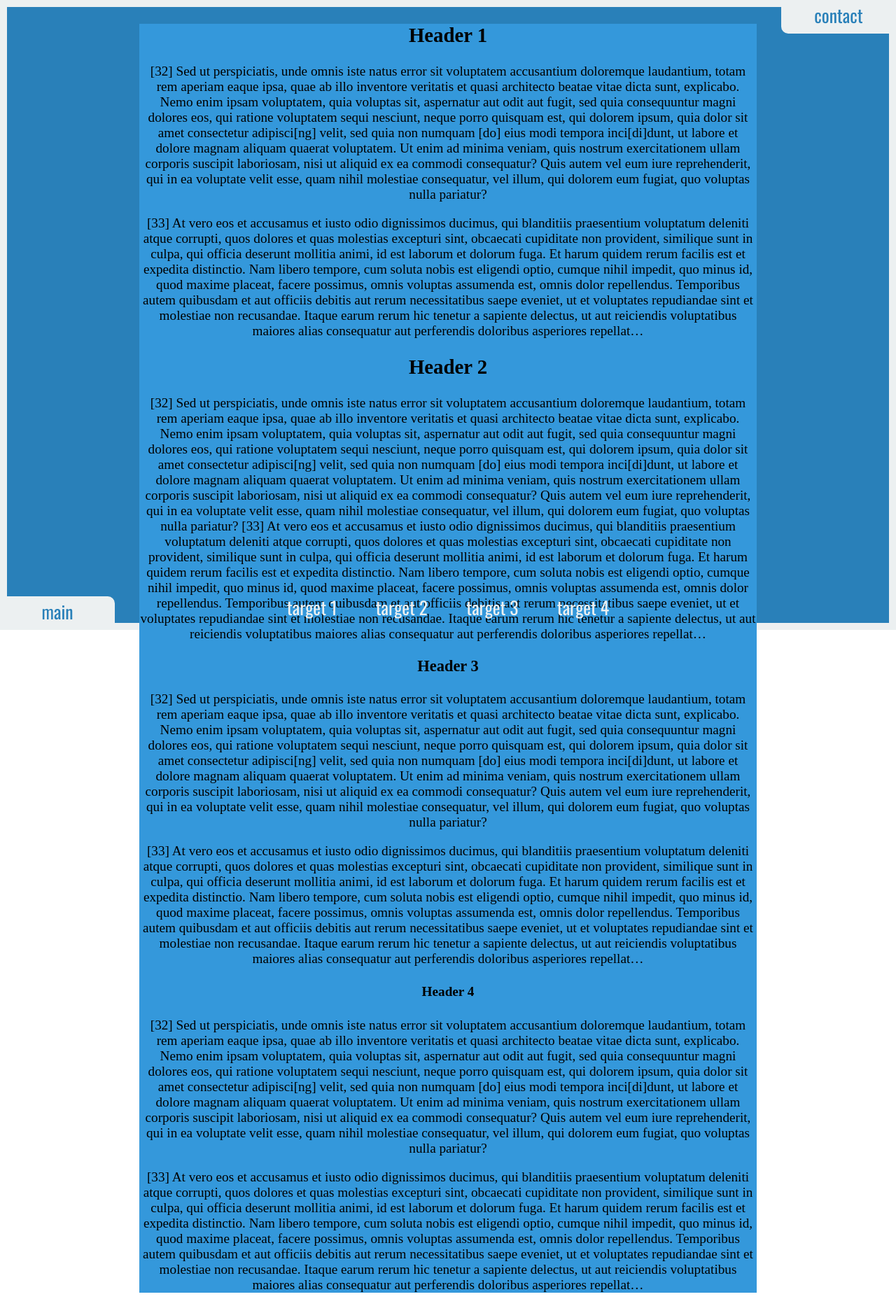
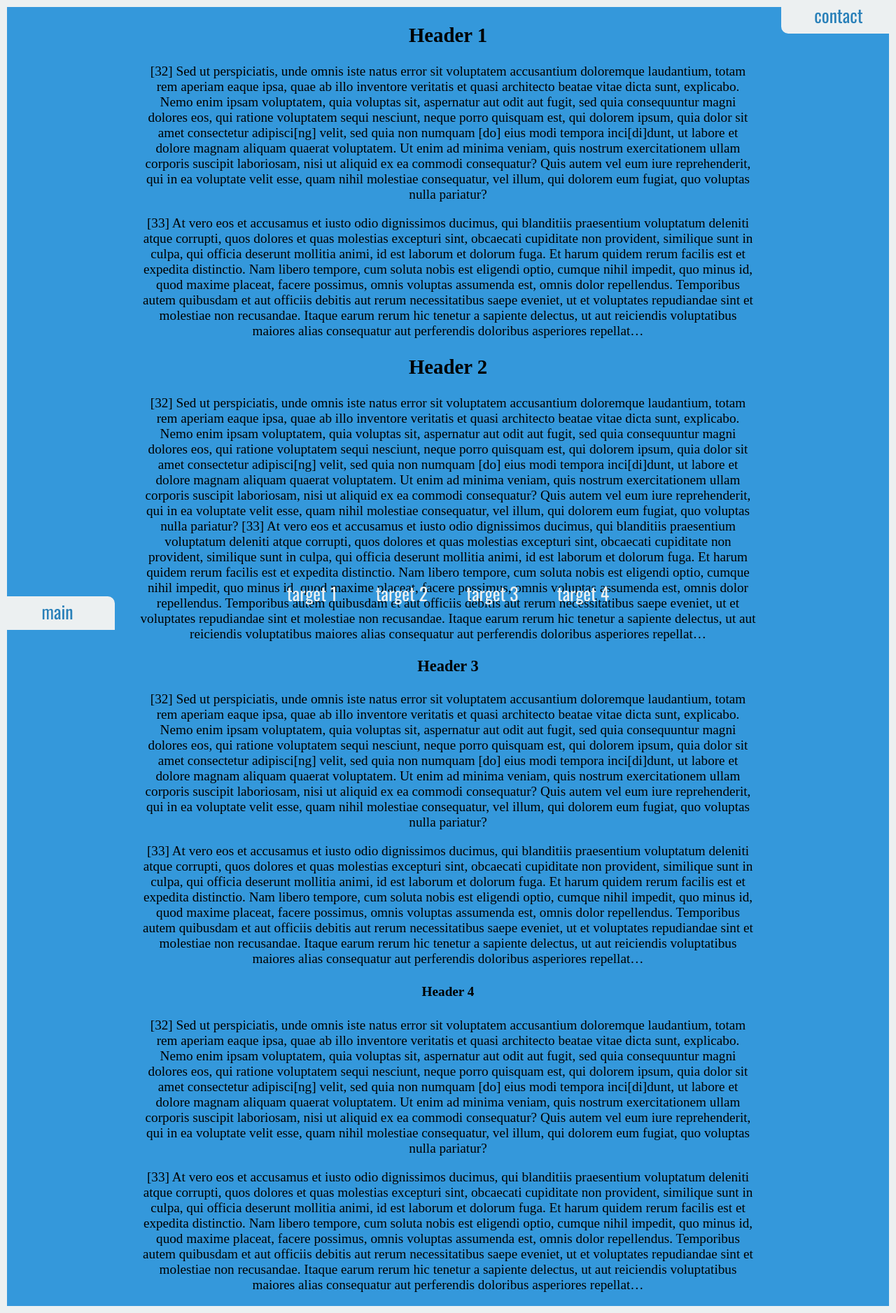
Before and after one commit to ozagordi/es_site, a Jekyll site: the page built from target1/index.md, in a window 1280 px wide. Shown: the whole page at 70% size. Built offline with Jekyll 4.4.1, drawn with Linux system fonts in a browser that asks for light colours; some web fonts are replaced; Markdown is read by kramdown in place of the engine named in the settings; before the commit the page ends 1847 px from its top, so only the background shows below that.

Commit message:
Image in home centered again. Bottom links now higher, less shadow.

```diff
--- a/_layouts/engene.html
+++ b/_layouts/engene.html
@@ -16,7 +16,7 @@
 
 <body>
 
-<div id="home" class="color belize-hole">
+<div id="home" class="color peter-river">
 	<!-- MAIN CONTENT -->
 	<div id="main_content_wrap" class="outer">
 		<section id="main_content" class="inner">
--- a/css/main.css
+++ b/css/main.css
@@ -66,7 +66,7 @@
 	height: 100%;
 	min-height: 100%;
 	z-index: -1;
-	display: block;
+	display: table;
 	text-align: center;
 	vertical-align: middle;
 
@@ -81,16 +81,14 @@
 	bottom: 0px;
 }
 
-#homeinner {
-	text-align: center;
-	vertical-align: middle;
-	display: table-cell;
+#home img {
 	width: 50%;
 }
 
-#homeinner img {
-	width: 55%;
-	z-index: 1;
+#homeinner {
+	display: table-cell;
+	width: 100%;
+	height: 100%;
 	vertical-align: middle;
 }
 
@@ -106,7 +104,7 @@
 #footer {
 	position: fixed;
 	width: 100%;
-	bottom: 20px;
+	bottom: 40px;
 	left: 0px;
 	z-index: 50; /* It should not overlap the button */
 	height: 2.0em;
@@ -131,7 +129,7 @@
 
 a:hover {
 	color: #FF3300;
-	text-shadow: #010101 0px 0px 2px;
+	text-shadow: #010101 0px 0px 1px;
 }
 
 .growing-button {
--- a/index.html
+++ b/index.html
@@ -20,6 +20,7 @@
 	<div id="button-bl" class="growing-button">
  		<a class="button-link" href="./">main</a>
 	</div>
+
 	<div id="button-tr" class="growing-button">
 		<a class="button-link" href="contact">contact</a>
 	</div>
@@ -34,4 +35,5 @@
 </div>
 
 </body>
+
 </html>
```
